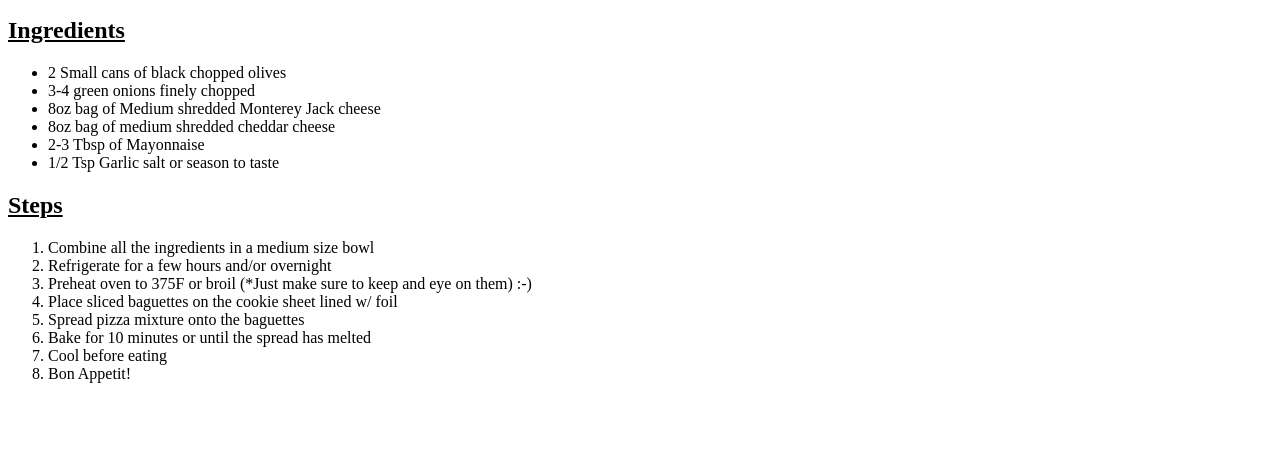
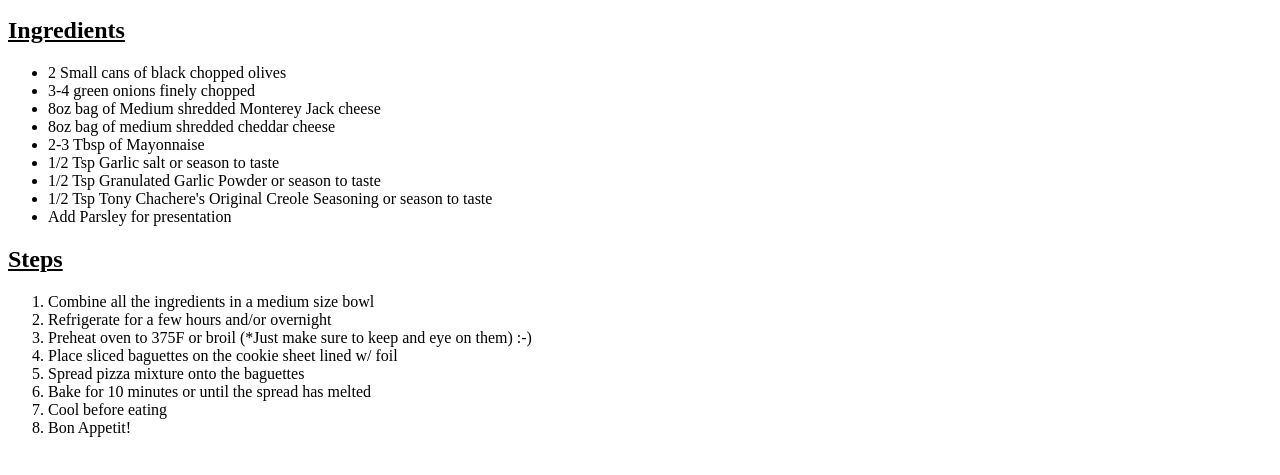
Before and after one commit to DMart510/odin-recipes, a plain HTML site: page Recipe3.html in a window 1280 px wide. Shown: the part 153-628 px from the top of the page. Drawn offline with Linux system fonts and the light colour scheme.

Commit message:
Added more ingredients

```diff
--- a/Recipe3.html
+++ b/Recipe3.html
@@ -18,6 +18,9 @@
         <li>8oz bag of medium shredded cheddar cheese</li>
         <li>2-3 Tbsp of Mayonnaise</li>
         <li>1/2 Tsp Garlic salt or season to taste</li>
+        <li>1/2 Tsp Granulated Garlic Powder or season to taste</li>
+        <li>1/2 Tsp Tony Chachere's Original Creole Seasoning or season to taste</li>
+        <li>Add Parsley for presentation</li>
     </ul>
     <h2><u>Steps</u></h2>
     <ol>
```
